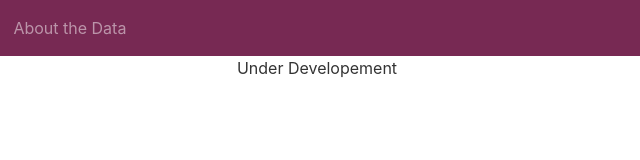
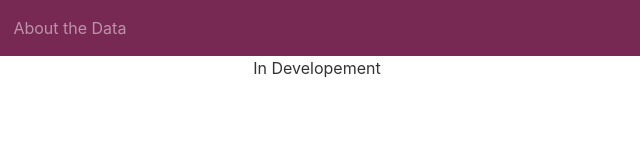
Before and after one commit to ngafron/Wine_Pricing_Analysis, a plain HTML site: page Pages/Pricing.html in a window 1280 px wide. Shown: the full height of the page, 323-963 px from the left. Drawn offline with nearby package versions, Linux system fonts and the light colour scheme; no server answers.

Commit message:
price page edit

```diff
--- a/Pages/Pricing.html
+++ b/Pages/Pricing.html
@@ -41,7 +41,7 @@
             </div>
         </nav>
         <p>
-            Under Developement
+            In Developement
             <!-- <?php
 
       $host = 'localhost';
```
